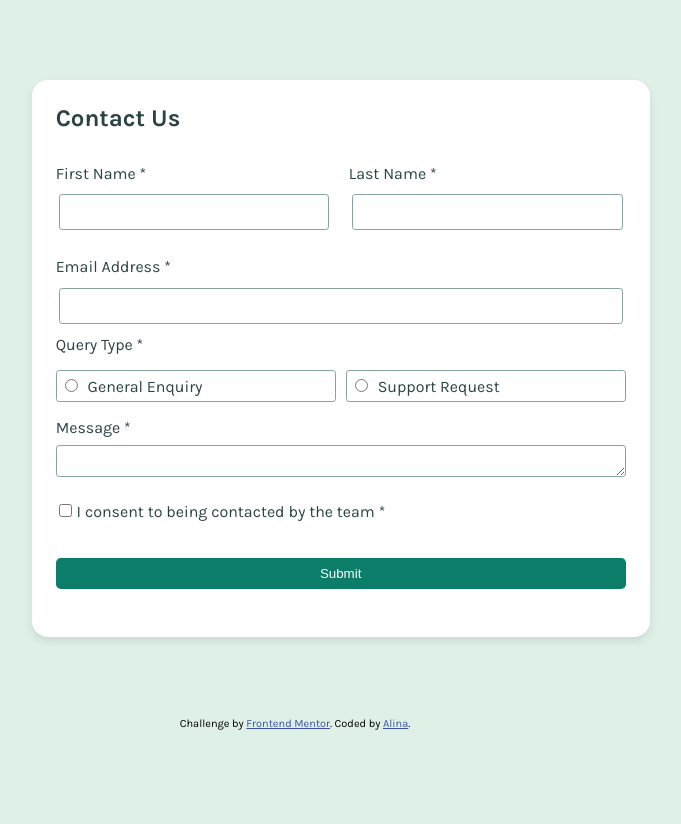
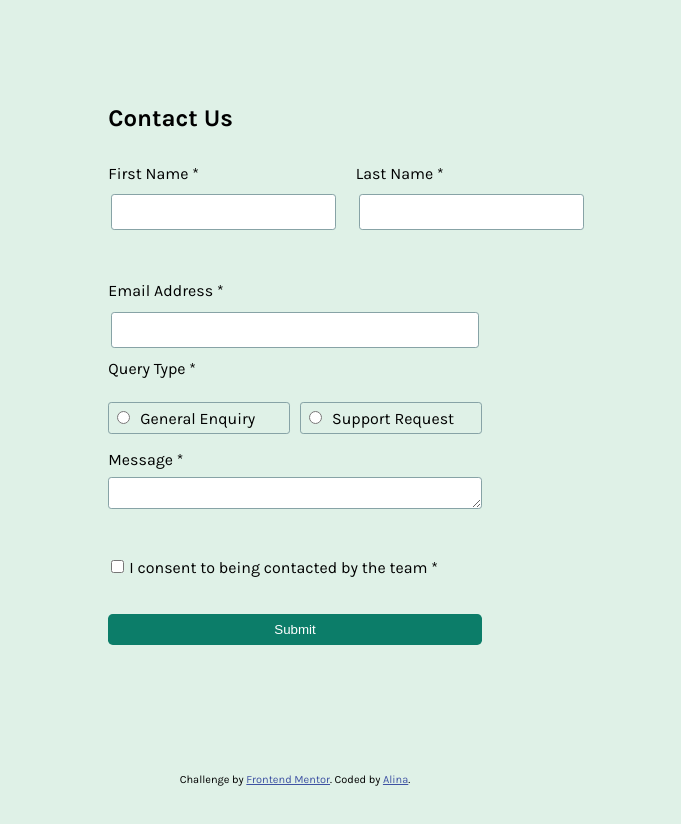
Before and after one commit to lina98st/contact-form, a React (Vite) app: page / in a window 1280 px wide. Shown: the top 824 px of the page, without its empty margins (345-1026 px from the left). Before the commit the page ends 800 px from the top, so only its background shows below. Built offline with nearby package versions, Linux system fonts and the light colour scheme.

Commit message:
Update App.css

```diff
--- a/src/App.css
+++ b/src/App.css
@@ -1,41 +1,38 @@
 @font-face {
-  font-family: 'Karla';
-  src: url('/assets/fonts/Karla-VariableFont_wght.ttf') format('truetype');
-  font-weight: 100 900;
+    font-family: 'Karla';
+    src: url('/assets/fonts/Karla-VariableFont_wght.ttf') format('truetype');
+    font-weight: 100 900;
 }
+
 
 @font-face {
   font-family: 'Karla Italic';
-  src: url('/assets/fonts/Karla-Italic-VariableFont_wght.ttf') format('truetype');
+  src: url('./assets/fonts/Karla-Italic-VariableFont_wght.ttf') format('truetype');
   font-style: italic;
   font-weight: 100 900;
 }
-
 
 
 :root {
   --green-200: hsl(148, 38%, 91%);
   --green-600: hsl(169, 82%, 27%);
   --red: hsl(0, 66%, 54%);
+
   --white: hsl(0, 0%, 100%);
   --grey-500: hsl(186, 15%, 59%);
-  --grey-900: hsl(187, 24%, 22%)
+  --grey-900: hsl(187, 24%, 22%);
 }
 
-.attribution {
-  font-size: 11px;
-  text-align: center
-}
 
-.attribution a {
-  color: #3e52a3
-}
+.attribution { font-size: 11px; text-align: center; }
+.attribution a { color: hsl(228, 45%, 44%); }
 
 * {
   margin: 0;
   padding: 0;
   box-sizing: border-box;
-}
+  }
+
 
 body {
   margin: 0;
@@ -44,226 +41,168 @@ body {
   background-color: var(--green-200);
   display: flex;
   justify-content: center;
-  min-height: 100vh;
 }
 
 form {
-  box-sizing: border-box;
-  margin: 5rem;
+  display: flex;
+  flex-direction: column;
+  margin: 5rem auto;
   padding: 1.5rem;
   border-radius: 1rem;
-  background-color: var(--white);
-  color: var(--grey-900);
-  font-size: 16px;
   max-width: 1440px;
-  box-shadow: 0 4px 8px #0000001a;
-  width: 90%
+  width: 80%;
 }
+
 
 div input {
   cursor: pointer;
-  margin: .2rem
+  margin: 0.2rem
 }
 
 h2 {
-  margin-bottom: 2rem
+  margin-bottom: 2rem;
 }
 
 div {
-  margin-bottom: 1.5rem
+  margin-bottom: 1.5rem;
 }
 
 .consent {
-  margin: .3rem
+margin: 0.3rem;
 }
 
 .button-container {
-  display: flex
+  display: flex;
 }
 
 button {
   background-color: var(--green-600);
   color: var(--white);
-  border-radius: .3rem;
+  border-radius: 0.3rem;
   flex: 1;
-  padding: .5rem;
+  padding: 0.5rem;
   border: none;
-  margin-top: .8rem
+  margin-top: 0.8rem;
 }
 
-input[type=radio] {
-  margin-right: .625rem
+input[type="radio"] {
+  margin-right: 0.625rem;  /* Abstand zwischen den Radio-Buttons */
 }
 
-input[type=text] {
+input[type="text"] {
   border: 1px solid var(--grey-500);
-  border-radius: .2rem
+  border-radius: 0.2rem;
 }
 
 .mailField {
-  display: flex;
-  margin-bottom: .5rem
+display: flex;
+margin-bottom: 0.5rem;
 }
 
-input[type=email] {
+input[type="email"] {
   flex: 1;
   border: 1px solid var(--grey-500);
-  border-radius: .2rem
+  border-radius: 0.2rem;
 }
 
 .formMail {
   display: block;
-  margin-bottom: .5rem
+  margin-bottom: 0.5rem;
 }
 
+
+
 .message-container {
-  display: flex
+  display: flex;
 }
 
 textarea#message {
-  flex: 1
+  flex: 1;
 }
 
 .messageArea {
   display: block;
-  margin-bottom: .5rem
+  margin-bottom: 0.5rem;
 }
 
 .queryArea {
-  display: block
+  display: block;
 }
 
-input[type=checkbox] {
-  margin-right: .3rem
+input[type="checkbox"] {
+margin-right: 0.3rem;
 }
+
 
 .RadioStyle {
   display: flex;
   gap: 10px;
-  margin: 1rem 0
+  margin: 1rem 0 1rem 0;
 }
 
 .radio-container {
   display: inline-block;
   border: 1px solid var(--grey-500);
-  border-radius: .2rem;
-  padding: .3rem;
+  border-radius: 0.2rem;
+  padding: 0.3rem;
   flex: 1;
-  margin: 0
+  margin: 0;
 }
 
-.form-row label,.form-row input {
-  flex: 1
+
+.form-row label {
+  flex: 1;
+
+}
+
+.form-row input {
+  flex: 1;
 }
 
 .message-container {
   display: flex;
-  flex-direction: column
+  flex-direction: column;
 }
 
 textarea#message {
   flex: 1;
   height: 8rem;
-  border: 1px solid var(--grey-500);
-  border-radius: .2rem
+  border: 1px solid var(--grey-500); /* Rahmen */
+  border-radius: 0.2rem; /* Abgerundete Ecken (optional) */
 }
+
 
 .form-row {
   display: flex;
-  gap: 1rem
+  gap: 1rem;
+
 }
 
 .form-group {
   display: flex;
-  flex-direction: column;
+  flex-direction: column;   /* Eingabefeld und Fehlermeldung untereinander */
   flex: 1;
   margin: 0;
-  padding: 0
+  padding: 0;
 }
 
 label {
-  margin-bottom: .5rem
+  margin-bottom: 0.5rem;
 }
 
 input {
-  padding: .5rem;
+  padding: 0.5rem;
   font-size: 1rem;
   border: 1px solid #ccc;
-  border-radius: 4px
+  border-radius: 4px;
 }
 
 .error {
   color: var(--red);
-  font-size: .875rem;
-  margin-top: .4rem;
-  margin-bottom: .4rem;
-  padding: 0
-}
-
-@media (max-width: 375px) {
-  body {
-      flex-direction:column;
-      align-items: center;
-      padding: 1rem
-  }
-
-  form {
-      margin: 1rem;
-      padding: 1rem;
-      width: 100%;
-      max-width: 375px
-  }
-
-  h2 {
-      font-size: 1.5rem;
-      text-align: center
-  }
-
-  .form-row {
-      flex-direction: column;
-      gap: .5rem
-  }
-
-  .mailField,.message-container,.RadioStyle,.button-container {
-      flex-direction: column
-  }
-
-  .RadioStyle {
-      gap: 0
-  }
-
-  .radio-container {
-      width: 100%;
-      padding: .5rem;
-      margin-bottom: .5rem
-  }
-
-  input[type=radio] {
-      margin-bottom: .2rem
-  }
-
-  textarea#message {
-      height: 6rem
-  }
-
-  label {
-      font-size: 1rem;
-      margin-bottom: .3rem
-  }
-
-  .button-container {
-      margin-top: 1rem
-  }
-
-  button {
-      width: 100%;
-      margin: 0
-  }
-
-  .error {
-      font-size: .75rem;
-      margin-top: .2rem
-  }
+  font-size: 0.875rem;
+  margin-top: 0.4rem;
+  margin-bottom: 0.4rem;
+  padding: 0;
 }
 
 /*Mobile Ansicht*/
```
